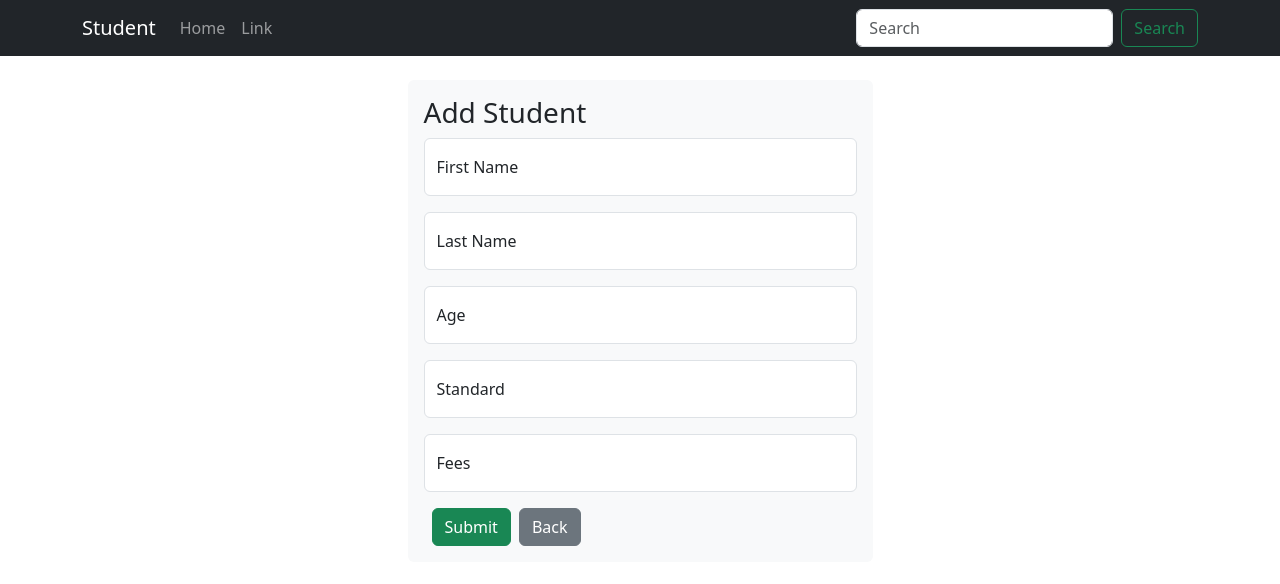
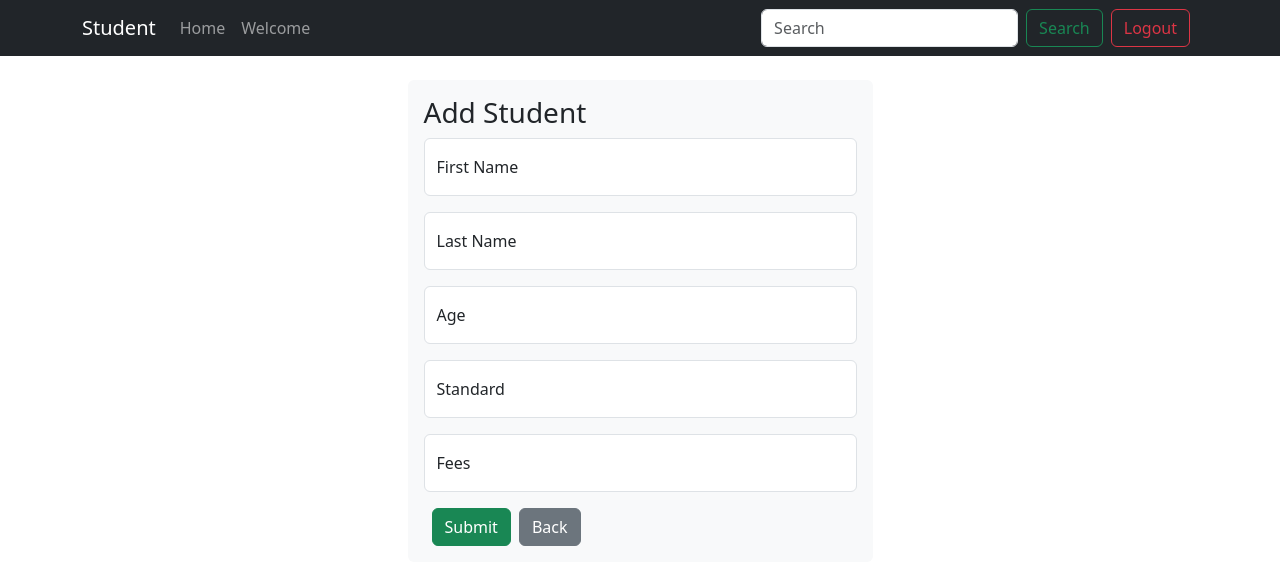
Before and after one commit to mithildhure/Student-Management-Spring, a React (Vite) app in the folder student-frontend/: page /addStudent in a window 1280 px wide. Shown: the top 584 px of the page. Built offline with nearby package versions, Linux system fonts and the light colour scheme; sample sign-in values are in the browser's storage.

Commit message:
login & register (demo) using localstorage

```diff
--- a/student-frontend/src/App.jsx
+++ b/student-frontend/src/App.jsx
@@ -9,6 +9,7 @@ import 'bootstrap/dist/js/bootstrap.bundle.js'
 import Layout from './components/Layout'
 import Login from './components/Login'
 import Register from './components/Register'
+import ProtectedRoute from './components/ProtectedRoute'
 // import Footer from './components/footer'
 
 function App() {
@@ -20,9 +21,9 @@ function App() {
       <BrowserRouter>
         <Routes>
           <Route element={<Layout/>}>
-              <Route path='/' element={<StudentList/>} />
-              <Route path='/addStudent' element={<AddStudent/>} />
-              <Route path='/editStudent/:id' element={<EditStudent/>} />
+              <Route path='/' element={<ProtectedRoute><StudentList/></ProtectedRoute>} />
+              <Route path='/addStudent' element={<ProtectedRoute><AddStudent/></ProtectedRoute>} />
+              <Route path='/editStudent/:id' element={<ProtectedRoute><EditStudent/></ProtectedRoute>} />
           </Route>
 
           <Route path='/register' element={<Register/>} />
--- a/student-frontend/src/components/Login.jsx
+++ b/student-frontend/src/components/Login.jsx
@@ -1,6 +1,6 @@
 import axios from 'axios';
 import React, { useState } from 'react'
-import { useNavigate } from 'react-router-dom';
+import { NavLink, useNavigate } from 'react-router-dom';
 
 const Login = () => {
 
@@ -19,6 +19,8 @@ const Login = () => {
     const handleSubmit = (e)=>{
         e.preventDefault();
         axios.post(`http://localhost:8080/login`, user).then((result) => {
+            localStorage.setItem('isLoggedIn', 'true');
+            localStorage.setItem('user', JSON.stringify(result.data));
             navigate('/')
         }).catch((err) => {
             alert('Wrong Username or password');
@@ -73,6 +75,8 @@ const Login = () => {
 
         </form>
 
+        <h4 className='my-3'>New User ? <NavLink className='text-primary' to='/register'>Register</NavLink> </h4>
+
       </div>
 
 
--- a/student-frontend/src/components/Navbar.jsx
+++ b/student-frontend/src/components/Navbar.jsx
@@ -1,8 +1,15 @@
 import React from 'react'
-import {NavLink} from 'react-router-dom'
+import {NavLink, useNavigate} from 'react-router-dom'
 // Navlink is used with classNameName not className!!
 
 const Navbar = () => {
+    const user = JSON.parse(localStorage.getItem('user'));
+    const navigate = useNavigate();
+    const handleLogout = ()=>{
+        localStorage.removeItem('isLoggedIn');
+        localStorage.removeItem('user');
+        navigate('/login');
+    }
   return (
     <>
 
@@ -27,9 +34,12 @@ const Navbar = () => {
                     <li className="nav-item">
                         <NavLink className="nav-link" to="/" aria-current="page">Home</NavLink>
                     </li>
-                    <li className="nav-item">
-                        <NavLink className="nav-link" to="/">Link</NavLink>
+                    {user && (
+                        <li className="nav-item">
+                        {/* <NavLink className="nav-link" to="/">Link</NavLink> */}
+                        <NavLink className='nav-link' to="/">Welcome {user.uName}</NavLink>
                     </li>
+                    )}
                 </ul>
                 <form className="d-flex my-2 my-lg-0">
                     <input
@@ -44,6 +54,18 @@ const Navbar = () => {
                         Search
                     </button>
                 </form>
+
+                {
+                    user && (
+                        <button
+                            type="button"
+                            className="btn btn-outline-danger mx-2"
+                            onClick={handleLogout}
+                        >
+                            Logout
+                        </button>
+                    )
+                }
             </div>
         </div>
        </nav>
--- /dev/null
+++ b/student-frontend/src/components/ProtectedRoute.jsx
@@ -0,0 +1,13 @@
+import React from 'react'
+import { Navigate } from 'react-router-dom';
+
+const ProtectedRoute = ({children}) => {
+    const isLogged = localStorage.getItem('isLoggedIn') === 'true';
+    if (isLogged) {
+        return children;
+    }else {
+        return <Navigate to="/login" replace />
+    }
+}
+
+export default ProtectedRoute
--- a/student-frontend/src/components/Register.jsx
+++ b/student-frontend/src/components/Register.jsx
@@ -1,6 +1,6 @@
 import axios from 'axios';
 import React, { useState } from 'react'
-import { useNavigate } from 'react-router-dom';
+import { NavLink, useNavigate } from 'react-router-dom';
 
 const Register = () => {
 
@@ -33,7 +33,7 @@ const Register = () => {
   return (
     <>
 
-      <h3 className='text-center p-3 bg-dark text-success'>Welcome</h3>
+      <h3 className='text-center p-3 bg-dark text-primary'>Welcome</h3>
 
       <div
         className="container col-5 my-4 p-3 bg-light rounded text-center"
@@ -106,6 +106,8 @@ const Register = () => {
 
         </form>
 
+        <h4 className='my-3'>Existing User ? <NavLink className='text-primary' to='/login'>Login</NavLink> </h4>
+
       </div>
 
 
```
